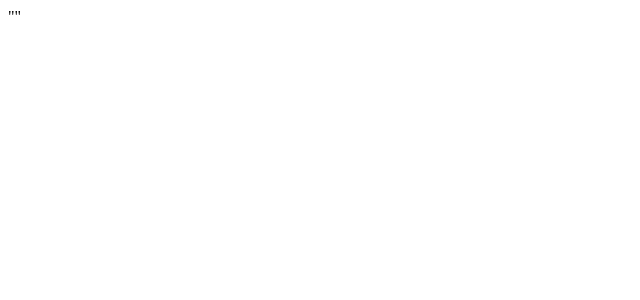
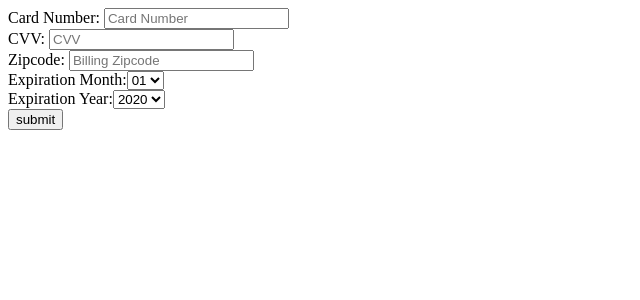
Before and after one commit to akwong372/pizza-dom, a React (Create React App) app in the folder client/: page /payment-form in a window 1280 px wide. Shown: the top 300 px of the page, without its empty margins (0-640 px from the left). Built offline with nearby package versions, Linux system fonts and the light colour scheme.

Commit message:
add item and coupon to order, enable payments

```diff
--- a/client/src/App.js
+++ b/client/src/App.js
@@ -7,6 +7,7 @@ import {
 } from "react-router-dom";
 import CustomerForm from './components/CustomerForm';
 import AddressForm from './components/AddressForm';
+import PaymentForm from './components/PaymentForm';
 
 const App = () => {
 
@@ -23,7 +24,7 @@ const App = () => {
     };
     axios.post('/', data)
       .then(response => {
-        if (response.data.menuData && response.data.storeData) {
+        if (response.data.storeData.success) {
           console.log(response.data);
           setStore(response.data.storeData.result.Stores[0]);
           setMenu(response.data.menuData.result);
@@ -37,7 +38,7 @@ const App = () => {
       })
   };
 
-  const handleCustomer = e => {
+  const handleCustomer = (e, history) => {
     e.preventDefault();
     const data = {
       firstName: e.target[0].value,
@@ -48,6 +49,27 @@ const App = () => {
     axios.post('/customer-form', data)
       .then(response => {
         console.log(response);
+        history.push('/payment-form')
+      })
+      .catch(err => {
+        console.log(err);
+      });
+  }
+
+  const handlePayment = (e, history) => {
+    e.preventDefault();
+    console.log(e.target)
+    const data = {
+      Number: e.target[0].value,
+      SecurityCode: e.target[1].value,
+      PostalCode: e.target[2].value,
+      month: e.target[3].value,
+      year: e.target[4].value.slice(2)
+    }
+    axios.post('/payment-form', data)
+      .then(response => {
+        console.log(response);
+        history.push('/payment-form')
       })
       .catch(err => {
         console.log(err);
@@ -58,7 +80,7 @@ const App = () => {
     <div className="App">
       {/* {renderPage(checkoutPage)} */}
 
-      {JSON.stringify(store)}
+      {store.StoreID}
       <Router>
         <Switch>
           <Route exact path="/">
@@ -67,6 +89,9 @@ const App = () => {
           <Route exact path="/customer-form">
             <CustomerForm storeID={store.StoreID} handleSubmit={handleCustomer} />
           </Route>
+          <Route exact path="/payment-form">
+            <PaymentForm storeID={store.StoreID} handleSubmit={handlePayment} />
+          </Route>
         </Switch>
       </Router>
     </div>
--- a/client/src/components/AddressForm.jsx
+++ b/client/src/components/AddressForm.jsx
@@ -4,7 +4,6 @@ import { useHistory } from 'react-router-dom';
 
 const AddressForm = props => {
     let history = useHistory()
-    console.log(history)
     return (
         <div>
             <form onSubmit={e => { e.persist(); props.handleSubmit(e, history) }}>
--- a/client/src/components/CustomerForm.jsx
+++ b/client/src/components/CustomerForm.jsx
@@ -2,12 +2,11 @@ import React from 'react';
 import InputGroup from './InputGroup';
 import { useHistory } from 'react-router-dom';
 
-const Home = props => {
+const CustomerForm = props => {
     let history = useHistory();
-    console.log(history)
     return (
         <div>
-            <form onSubmit={props.handleSubmit}>
+            <form onSubmit={e => {e.persist(); props.handleSubmit(e, history)}}>
                 <InputGroup htmlFor={'firstName'} labelText={'First Name'} type={'text'} id={'firstName'} placeholder={'First Name'} />
                 <InputGroup htmlFor={'lastName'} labelText={'Last Name'} type={'text'} id={'lastName'} placeholder={'Last Name'} />
                 <InputGroup htmlFor={'phone'} labelText={'Phone #'} type={'text'} id={'phone'} placeholder={'Phone #'} />
@@ -18,4 +17,4 @@ const Home = props => {
     )
 }
 
-export default Home;
+export default CustomerForm;
--- /dev/null
+++ b/client/src/components/PaymentForm.jsx
@@ -0,0 +1,47 @@
+import React from 'react';
+import InputGroup from './InputGroup';
+import { useHistory } from 'react-router-dom';
+
+const PaymentForm = props => {
+    let history = useHistory();
+
+    const months = ['01', '02', '03', '04', '05', '06', '07', '08', '09', '10', '11', '12'];
+    const monthsExp = months.map((month, i) => {
+        return <option key={'expireMonth' + i} value={month}>{month}</option>
+    });
+    const year = new Date().getFullYear();
+    const years = [];
+    for (var i = 0; i < 8; i++) {
+        years.push(year + i);
+    }
+    const yearsExp = years.map((year, i) => {
+        return <option key={'expireyear' + i} value={year}>{year}</option>
+    })
+
+    return (
+        <div>
+            <form onSubmit={e => { e.persist(); props.handleSubmit(e, history) }}>
+                <InputGroup htmlFor={'cardNumber'} labelText={'Card Number'} type={'text'} id={'cardNumber'} placeholder={'Card Number'} />
+                <InputGroup htmlFor={'cvv'} labelText={'CVV'} type={'text'} id={'cvv'} placeholder={'CVV'} />
+                <InputGroup htmlFor={'billingZip'} labelText={'Zipcode'} type={'text'} id={'billingZip'} placeholder={'Billing Zipcode'} />
+                <div id={'expireSelect'}>
+                    <div id={'monthSelectGroup'}>
+                        <label htmlFor={'monthSelect'}>Expiration Month:</label>
+                        <select id={'monthSelect'}>
+                            {monthsExp}
+                        </select>
+                    </div>
+                    <div id={'yearSelectGroup'}>
+                        <label htmlFor={'yearSelect'}>Expiration Year:</label>
+                        <select id={'yearSelect'}>
+                            {yearsExp}
+                        </select>
+                    </div>
+                </div>
+                <button type='submit'>submit</button>
+            </form>
+        </div>
+    )
+}
+
+export default PaymentForm;
--- a/package.json
+++ b/package.json
@@ -6,6 +6,7 @@
     "axios": "^0.20.0",
     "body-parser": "^1.19.0",
     "concurrently": "^5.3.0",
+    "dominos": "^2.1.1",
     "express": "^4.17.1",
     "pizzapi": "0.0.8"
   },
```
Also changed, not shown: 2 other files (tests, documents, lock files or other folders).
